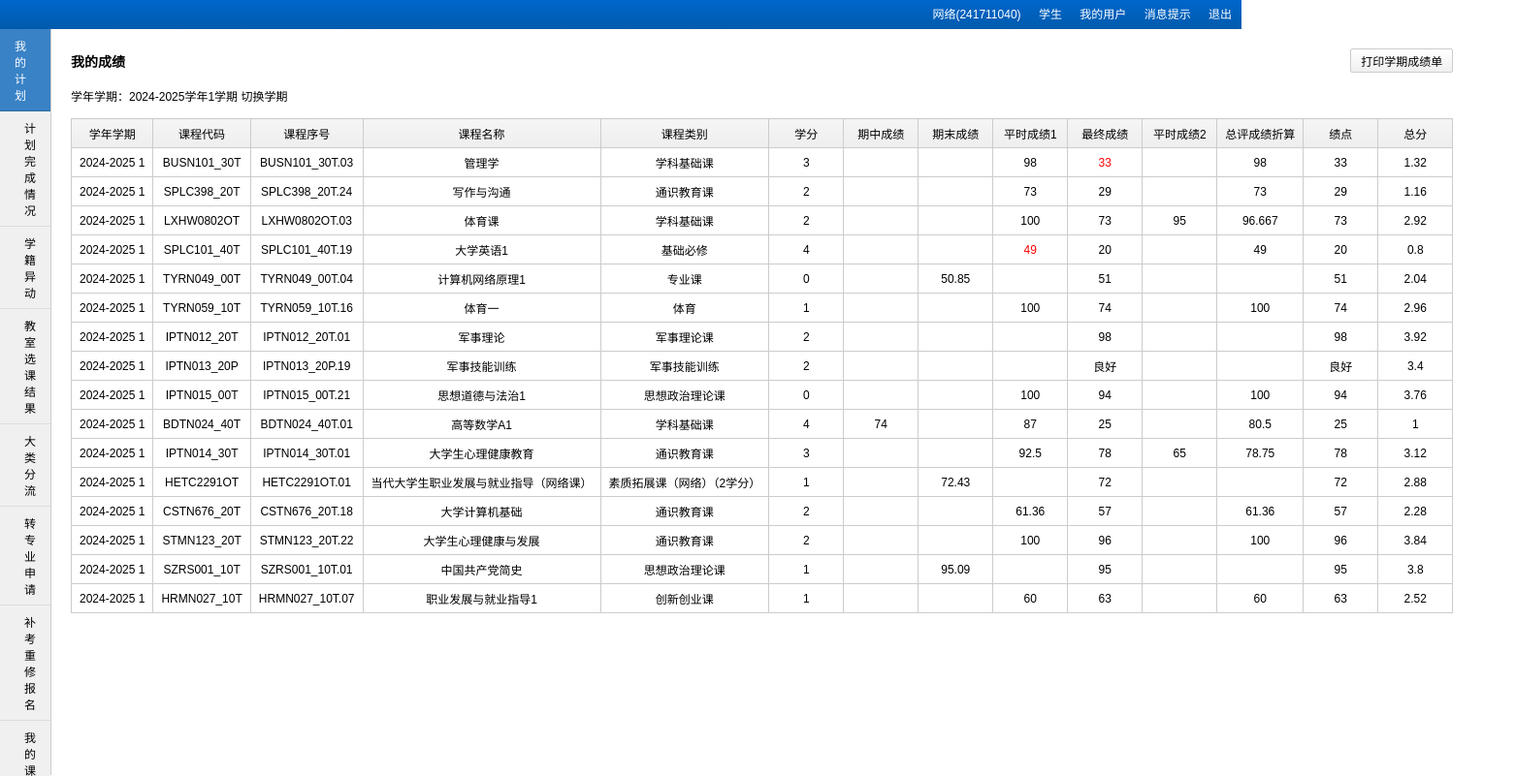
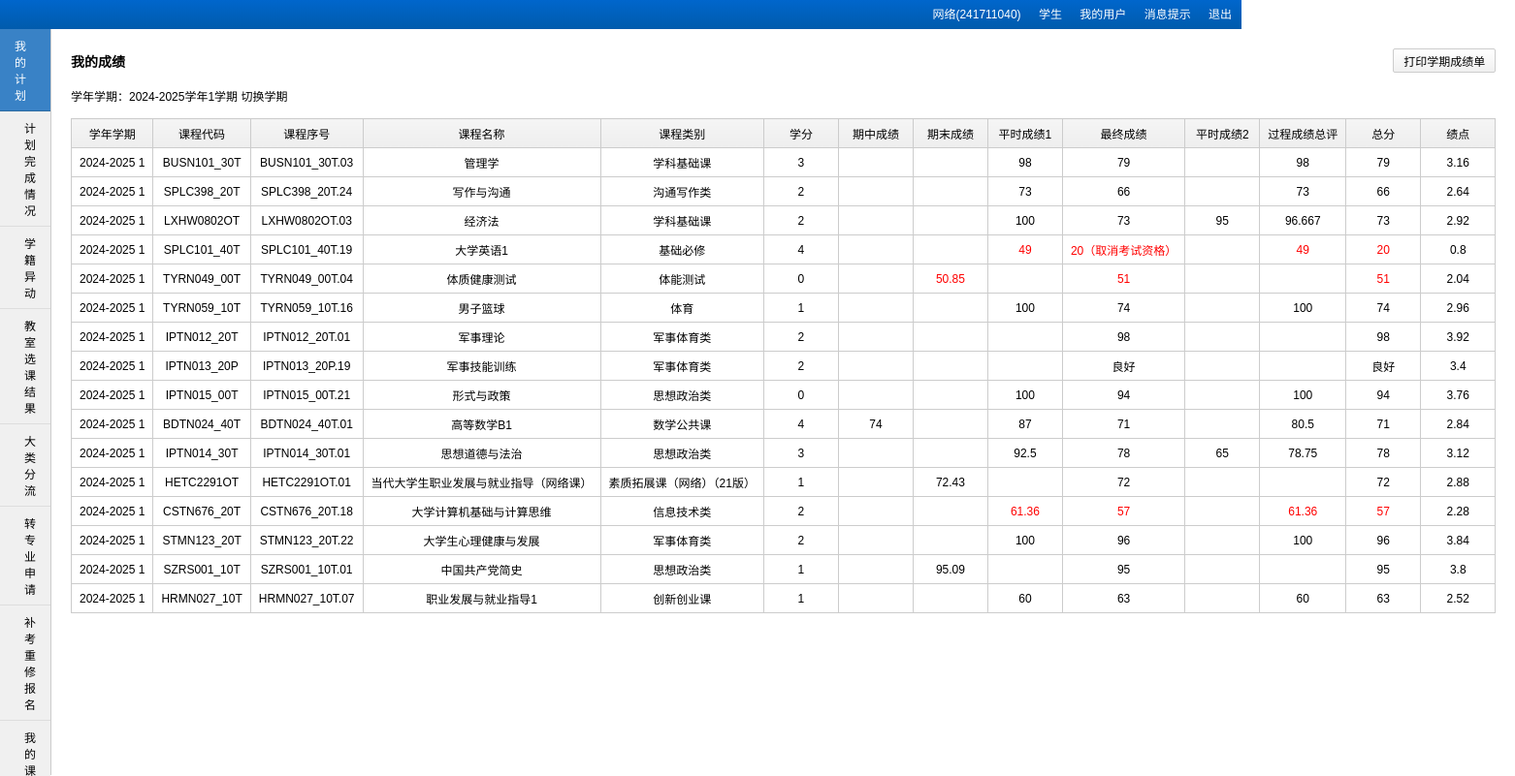
Before and after one commit to ava1314/ava242.github.io, a plain HTML site: page my.html in a window 1280 px wide. Shown: the top 801 px of the page at 97% size, 1562 px wide, since content can reach past the window. Drawn offline with Linux system fonts and the light colour scheme.

Commit message:
Update my.html

```diff
--- a/my.html
+++ b/my.html
@@ -55,9 +55,9 @@
                 <th>平时成绩1</th>
                 <th>最终成绩</th>
                 <th>平时成绩2</th>
-                <th>总评成绩折算</th>
+                <th>过程成绩总评</th>
+                <th>总分</th>
                 <th>绩点</th>
-                <th>总分</th>
               </tr>
             </thead>
             <tbody>
@@ -71,33 +71,33 @@
                 <td></td>
                 <td></td>
                 <td>98</td>
-                <td class="red">33</td>
+                <td>79</td>
                 <td></td>
                 <td>98</td>
-                <td>33</td>
-                <td>1.32</td>
+                <td>79</td>
+                <td>3.16</td>
               </tr>
               <tr>
                 <td>2024-2025 1</td>
                 <td>SPLC398_20T</td>
                 <td>SPLC398_20T.24</td>
                 <td>写作与沟通</td>
-                <td>通识教育课</td>
+                <td>沟通写作类</td>
                 <td>2</td>
                 <td></td>
                 <td></td>
                 <td>73</td>
-                <td>29</td>
+                <td>66</td>
                 <td></td>
                 <td>73</td>
-                <td>29</td>
-                <td>1.16</td>
+                <td>66</td>
+                <td>2.64</td>
               </tr>
               <tr>
                 <td>2024-2025 1</td>
                 <td>LXHW0802OT</td>
                 <td>LXHW0802OT.03</td>
-                <td>体育课</td>
+                <td>经济法</td>
                 <td>学科基础课</td>
                 <td>2</td>
                 <td></td>
@@ -116,36 +116,36 @@
                 <td>大学英语1</td>
                 <td>基础必修</td>
                 <td>4</td>
-                <td class="red"></td>
+                <td></td>
                 <td></td>
                 <td class="red">49</td>
-                <td>20</td>
+                <td class="red">20（取消考试资格）</td>
                 <td></td>
-                <td>49</td>
-                <td>20</td>
+                <td class="red">49</td>
+                <td class="red">20</td>
                 <td>0.8</td>
               </tr>
               <tr>
                 <td>2024-2025 1</td>
                 <td>TYRN049_00T</td>
                 <td>TYRN049_00T.04</td>
-                <td>计算机网络原理1</td>
-                <td>专业课</td>
+                <td>体质健康测试</td>
+                <td>体能测试</td>
                 <td>0</td>
                 <td></td>
-                <td>50.85</td>
+                <td class="red">50.85</td>
                 <td></td>
-                <td>51</td>
+                <td class="red">51</td>
                 <td></td>
                 <td></td>
-                <td>51</td>
+                <td class="red">51</td>
                 <td>2.04</td>
               </tr>
               <tr>
                 <td>2024-2025 1</td>
                 <td>TYRN059_10T</td>
                 <td>TYRN059_10T.16</td>
-                <td>体育一</td>
+                <td>男子篮球</td>
                 <td>体育</td>
                 <td>1</td>
                 <td></td>
@@ -162,7 +162,7 @@
                 <td>IPTN012_20T</td>
                 <td>IPTN012_20T.01</td>
                 <td>军事理论</td>
-                <td>军事理论课</td>
+                <td>军事体育类</td>
                 <td>2</td>
                 <td></td>
                 <td></td>
@@ -178,7 +178,7 @@
                 <td>IPTN013_20P</td>
                 <td>IPTN013_20P.19</td>
                 <td>军事技能训练</td>
-                <td>军事技能训练</td>
+                <td>军事体育类</td>
                 <td>2</td>
                 <td></td>
                 <td></td>
@@ -193,8 +193,8 @@
                 <td>2024-2025 1</td>
                 <td>IPTN015_00T</td>
                 <td>IPTN015_00T.21</td>
-                <td>思想道德与法治1</td>
-                <td>思想政治理论课</td>
+                <td>形式与政策</td>
+                <td>思想政治类</td>
                 <td>0</td>
                 <td></td>
                 <td></td>
@@ -209,24 +209,24 @@
                 <td>2024-2025 1</td>
                 <td>BDTN024_40T</td>
                 <td>BDTN024_40T.01</td>
-                <td>高等数学A1</td>
-                <td>学科基础课</td>
+                <td>高等数学B1</td>
+                <td>数学公共课</td>
                 <td>4</td>
                 <td>74</td>
                 <td></td>
                 <td>87</td>
-                <td>25</td>
+                <td>71</td>
                 <td></td>
                 <td>80.5</td>
-                <td>25</td>
-                <td>1</td>
+                <td>71</td>
+                <td>2.84</td>
               </tr>
               <tr>
                 <td>2024-2025 1</td>
                 <td>IPTN014_30T</td>
                 <td>IPTN014_30T.01</td>
-                <td>大学生心理健康教育</td>
-                <td>通识教育课</td>
+                <td>思想道德与法治</td>
+                <td>思想政治类</td>
                 <td>3</td>
                 <td></td>
                 <td></td>
@@ -242,7 +242,7 @@
                 <td>HETC2291OT</td>
                 <td>HETC2291OT.01</td>
                 <td>当代大学生职业发展与就业指导（网络课）</td>
-                <td>素质拓展课（网络）（2学分）</td>
+                <td>素质拓展课（网络）（21版）</td>
                 <td>1</td>
                 <td></td>
                 <td>72.43</td>
@@ -257,16 +257,16 @@
                 <td>2024-2025 1</td>
                 <td>CSTN676_20T</td>
                 <td>CSTN676_20T.18</td>
-                <td>大学计算机基础</td>
-                <td>通识教育课</td>
+                <td>大学计算机基础与计算思维</td>
+                <td>信息技术类</td>
                 <td>2</td>
                 <td></td>
                 <td></td>
-                <td>61.36</td>
-                <td>57</td>
+                <td class="red">61.36</td>
+                <td class="red">57</td>
                 <td></td>
-                <td>61.36</td>
-                <td>57</td>
+                <td class="red">61.36</td>
+                <td class="red">57</td>
                 <td>2.28</td>
               </tr>
               <tr>
@@ -274,7 +274,7 @@
                 <td>STMN123_20T</td>
                 <td>STMN123_20T.22</td>
                 <td>大学生心理健康与发展</td>
-                <td>通识教育课</td>
+                <td>军事体育类</td>
                 <td>2</td>
                 <td></td>
                 <td></td>
@@ -290,7 +290,7 @@
                 <td>SZRS001_10T</td>
                 <td>SZRS001_10T.01</td>
                 <td>中国共产党简史</td>
-                <td>思想政治理论课</td>
+                <td>思想政治类</td>
                 <td>1</td>
                 <td></td>
                 <td>95.09</td>
```
